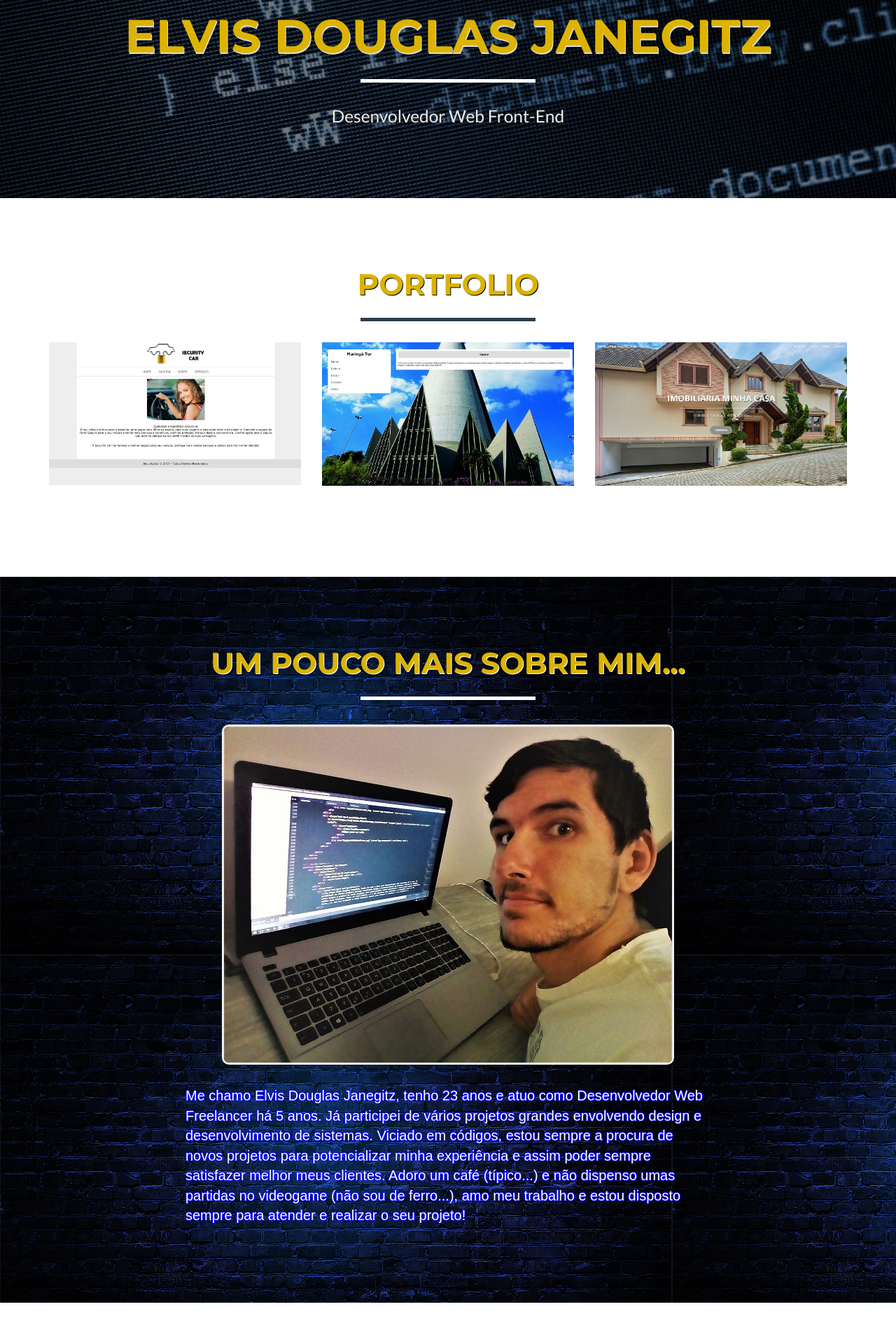
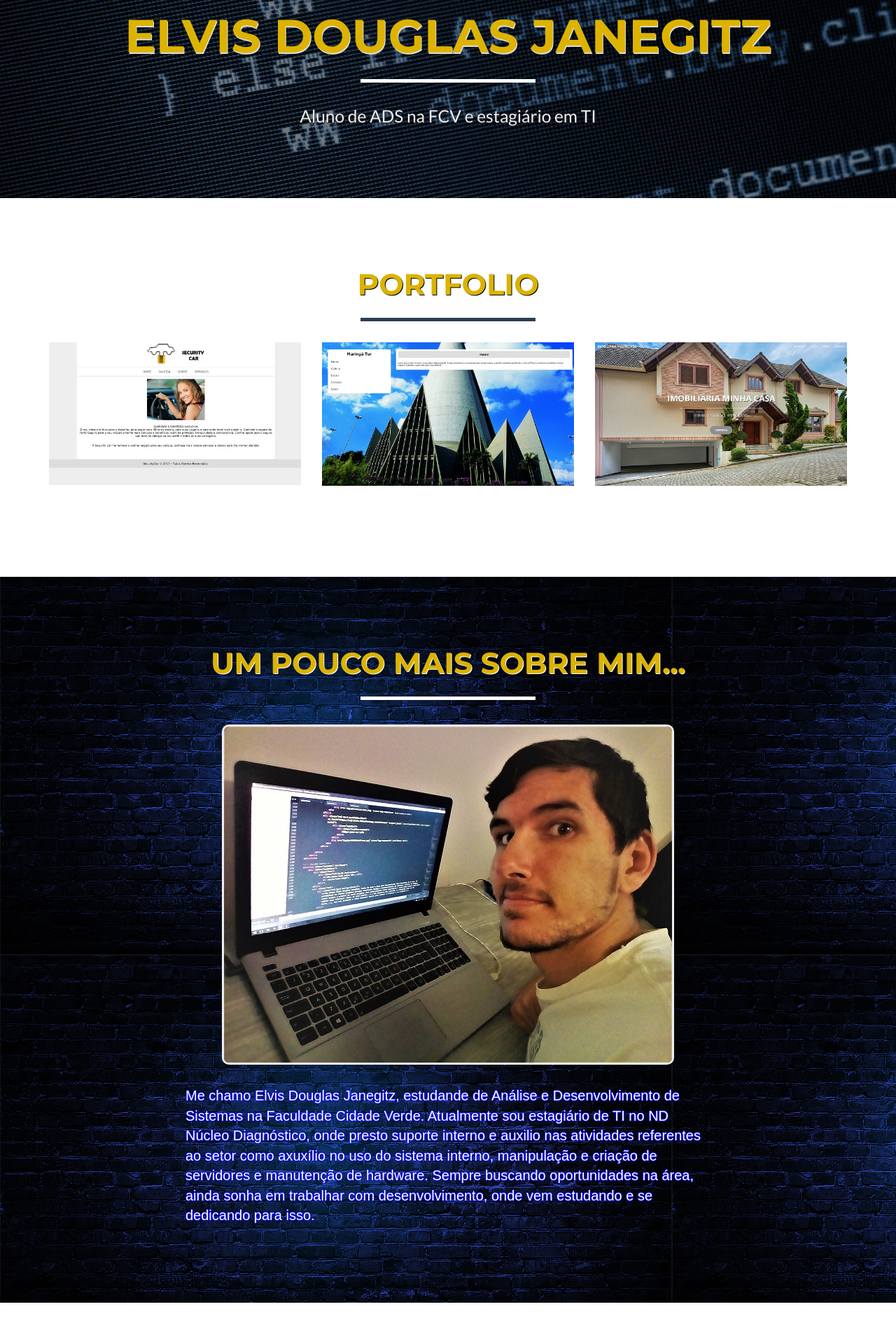
Before and after one commit to ElvisDougJan/ModelosSites, a website: page index.html in a window 1280 px wide. Shown: the part 534-2434 px from the top of the page at 70% size. Drawn offline with nearby package versions, Linux system fonts and the light colour scheme.

Commit message:
Add files via upload

```diff
--- a/index.html
+++ b/index.html
@@ -76,7 +76,7 @@
                     <div class="intro-text">
                         <h1 class="name">Elvis Douglas Janegitz</h1>
                         <hr class="star-light">
-                        <span class="skills">Desenvolvedor Web Front-End</span>
+                        <span class="skills">Aluno de ADS na FCV e estagiário em TI</span>
                     </div>
                 </div>
             </div>
@@ -145,7 +145,7 @@
             </div>
             <div class="row">
                 <div class="col-lg-8 col-lg-offset-2">
-                    <p id="text_about">Me chamo Elvis Douglas Janegitz, tenho 23 anos e atuo como Desenvolvedor Web Freelancer há 5 anos. Já participei de vários projetos grandes envolvendo design e desenvolvimento de sistemas. Viciado em códigos, estou sempre a procura de novos projetos para potencializar minha experiência e assim poder sempre satisfazer melhor meus clientes. Adoro um café (típico...) e não dispenso umas partidas no videogame (não sou de ferro...), amo meu trabalho e estou disposto sempre para atender e realizar o seu projeto!</p>
+                    <p id="text_about">Me chamo Elvis Douglas Janegitz, estudande de Análise e Desenvolvimento de Sistemas na Faculdade Cidade Verde. Atualmente sou estagiário de TI no ND Núcleo Diagnóstico, onde presto suporte interno e auxilio nas atividades referentes ao setor como axuxílio no uso do sistema interno, manipulação e criação de servidores e manutenção de hardware. Sempre buscando oportunidades na área, ainda sonha em trabalhar com desenvolvimento, onde vem estudando e se dedicando para isso.</p>
                 </div>
 
             </div>
```
Also changed, not shown: README.md, gulpfile.js (line endings or trailing spaces), 1 other file.
